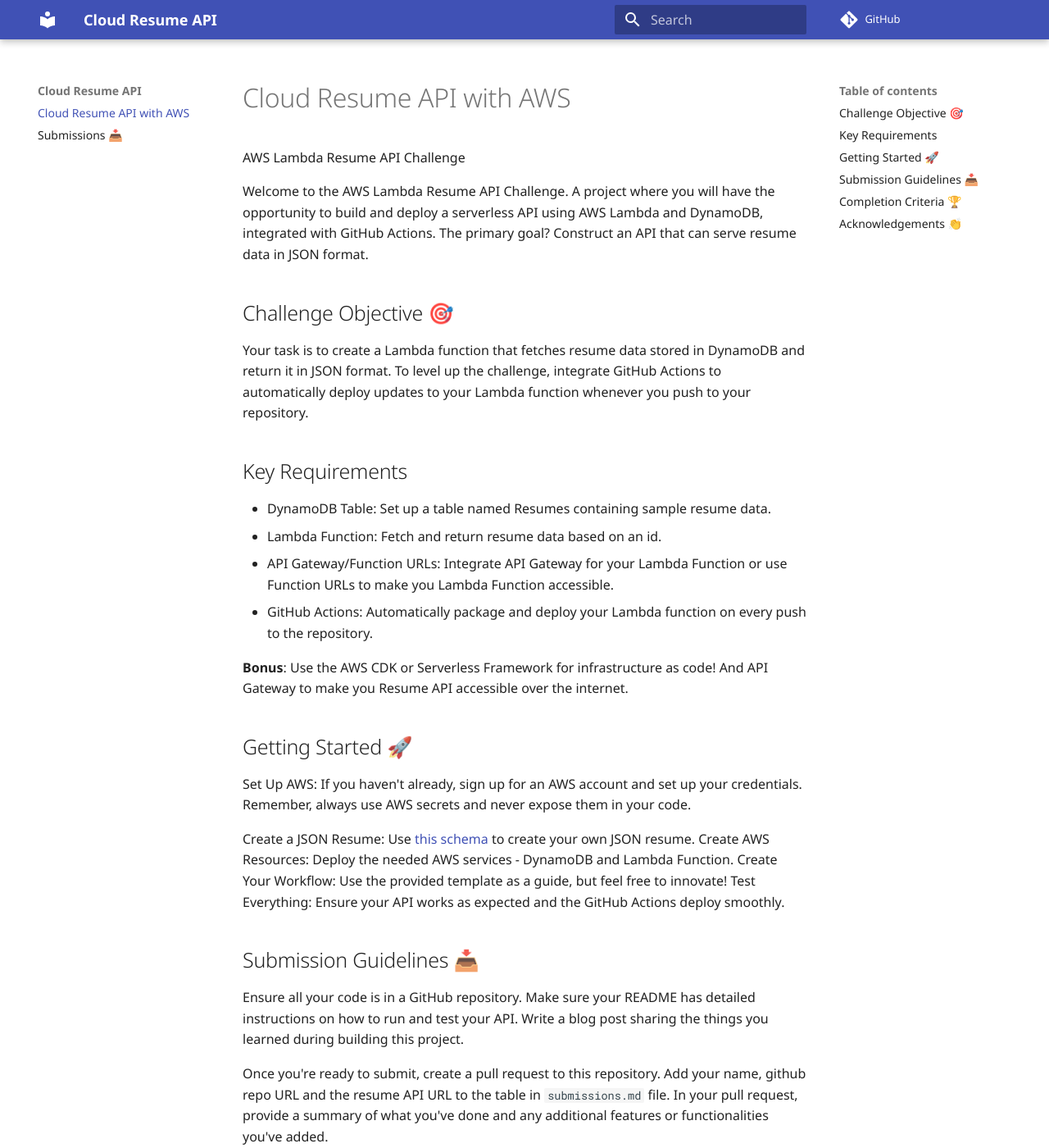
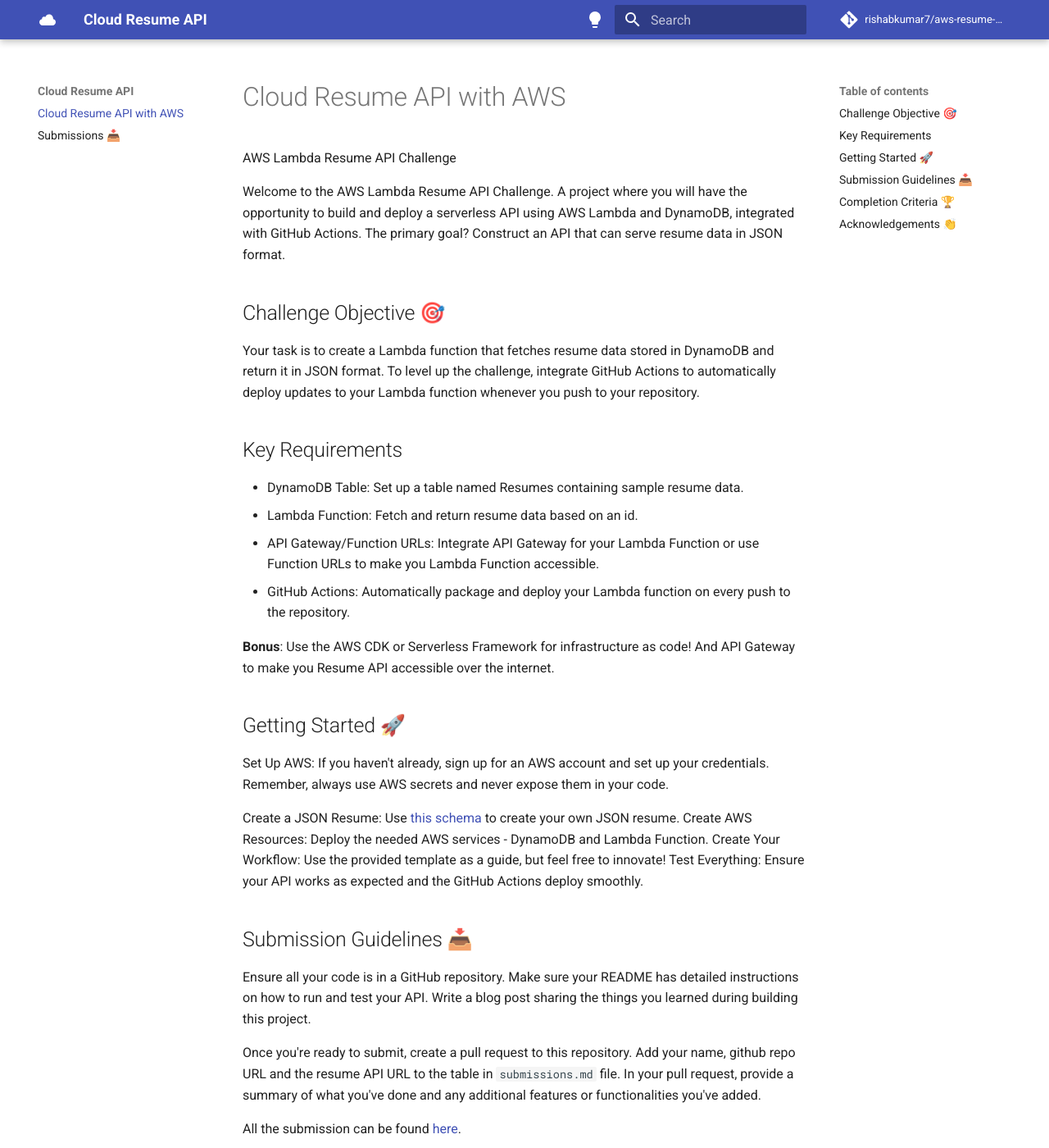
Before and after one commit to rishabkumar7/cloud-resume-api, an MkDocs documentation site: the page built from docs/index.md, in a window 1280 px wide and 1400 px high. Shown: the whole window at 82% size. Built offline with MkDocs 1.6.1 and Material for MkDocs 9.7.7, drawn with Linux system fonts in a browser that asks for light colours; comment, search, counter and statistics services are not loaded.

Commit message:
update mkdocs settings

```diff
--- a/mkdocs.yml
+++ b/mkdocs.yml
@@ -5,14 +5,15 @@
   # Fonts
 
   font:
-    text: Noto Sans
+    text: Roboto
 
   # icons
   icon:
+    logo: material/apple-icloud
     repo: fontawesome/brands/git-alt
 
   palette:
-    - primary: indigo
+    #- primary: indigo
 
     # Palette toggle for light mode
     - scheme: default
@@ -28,5 +29,6 @@
 
 # Repo details
 repo_url: https://github.com/rishabkumar7/aws-resume-api
+repo_name: rishabkumar7/aws-resume-api
 
 # Plugins
```
